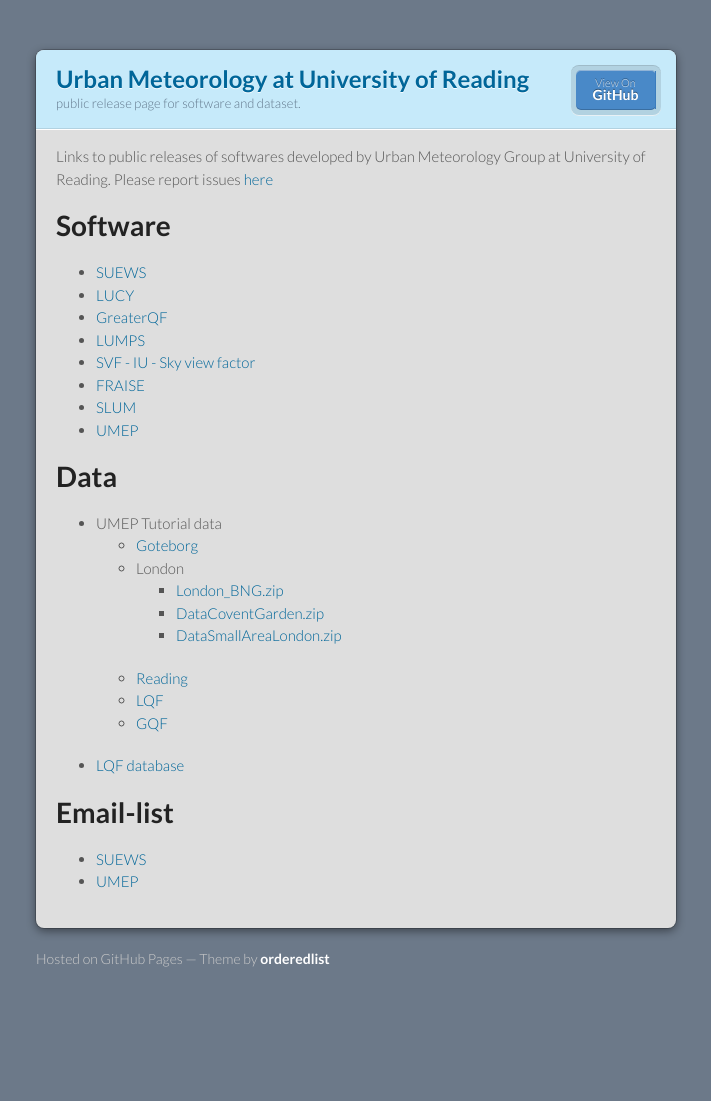
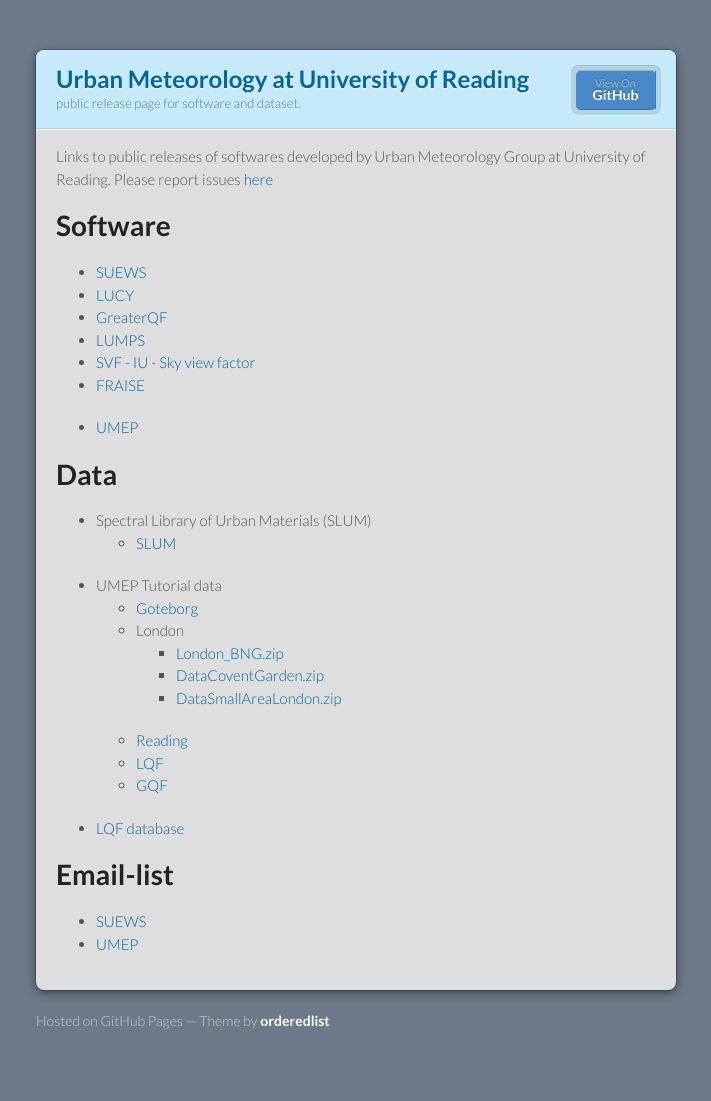
Before and after one commit to Urban-Meteorology-Reading/Urban-Meteorology-Reading.github.io, a Jekyll site: the page built from index.md, in a window 1280 px wide. Shown: the whole page, without its empty margins (284-995 px from the left). Built offline with Jekyll 4.4.1, drawn with Linux system fonts in a browser that asks for light colours; before the commit the page ends 1039 px from its top, so only the background shows below that.

Commit message:
Update index.md

```diff
--- a/index.md
+++ b/index.md
@@ -13,11 +13,12 @@ Please report issues [here](https://github.com/Urban-Meteorology-Reading/Urban-M
 -   [LUMPS](LUMPS)
 -   [SVF - IU - Sky view factor](SVF)
 -   [FRAISE](FRAISE)
--   [SLUM](SLUM)
+
 -   [UMEP](https://umep-docs.readthedocs.io/en/latest/)
 
 # Data
-
+-   Spectral Library of Urban Materials (SLUM)
+    -   [SLUM](SLUM)
 -   UMEP Tutorial data
     - [Goteborg](other files/Goteborg_SWEREF99_1200.zip)
     - London
```
